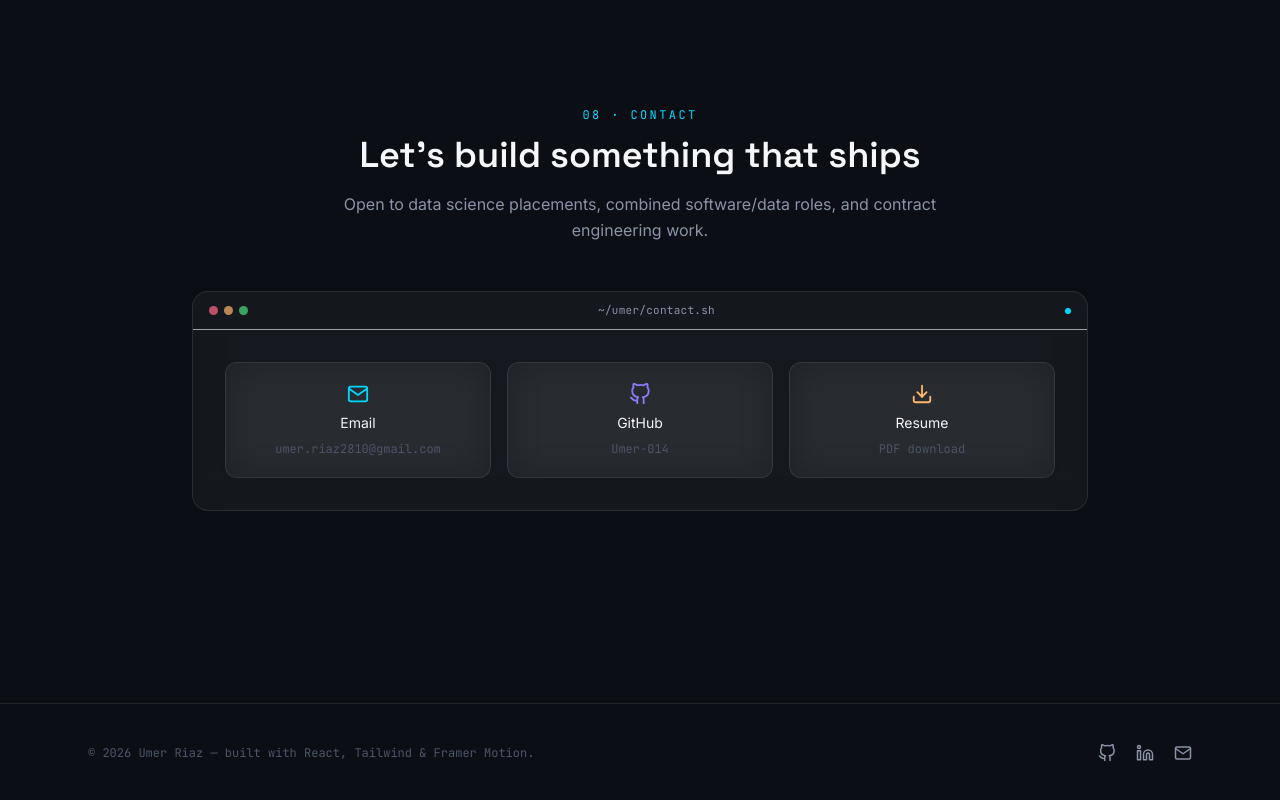
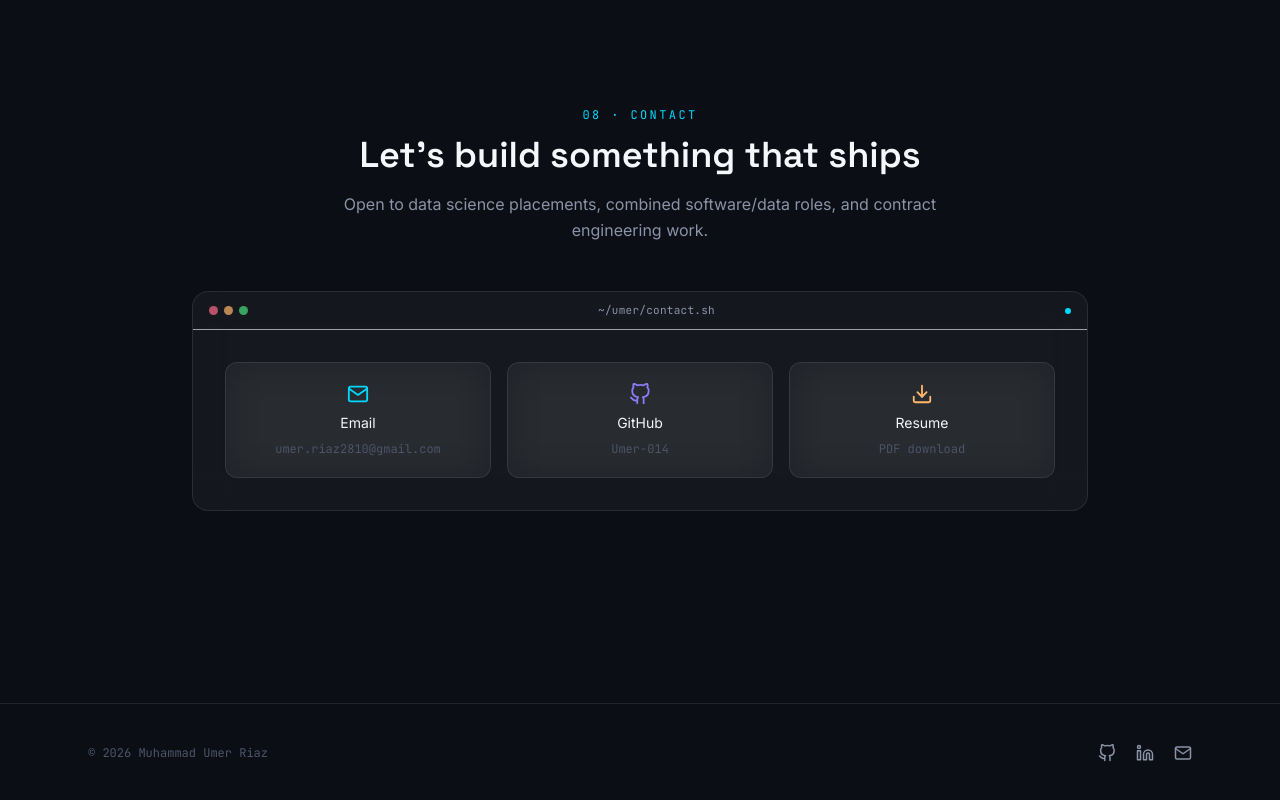
Before and after one commit to Umer-014/Portfolio-014, a React (Vite) app: page / in a window 1280 px wide. Shown: the part 7463-8263 px from the top of the page. Built offline with nearby package versions, Linux system fonts and the light colour scheme.

Commit message:
Update footer with new author name and LinkedIn link

```diff
--- a/src/components/layout/Footer.jsx
+++ b/src/components/layout/Footer.jsx
@@ -5,7 +5,7 @@ export default function Footer() {
     <footer className="border-t border-glass-border mt-24">
       <div className="max-w-6xl mx-auto px-6 py-10 flex flex-col md:flex-row items-center justify-between gap-4">
         <p className="font-mono text-xs text-ink-faint">
-          © {new Date().getFullYear()} Umer Riaz — built with React, Tailwind &amp; Framer Motion.
+          © {new Date().getFullYear()} Muhammad Umer Riaz
         </p>
         <div className="flex items-center gap-5 text-ink-muted">
           <a
@@ -18,7 +18,7 @@ export default function Footer() {
             <FiGithub size={18} />
           </a>
           <a
-            href="https://linkedin.com"
+            href="https://www.linkedin.com/in/muhammad-umer-riaz-u014/"
             target="_blank"
             rel="noreferrer"
             className="hover:text-ink transition-colors"
```
